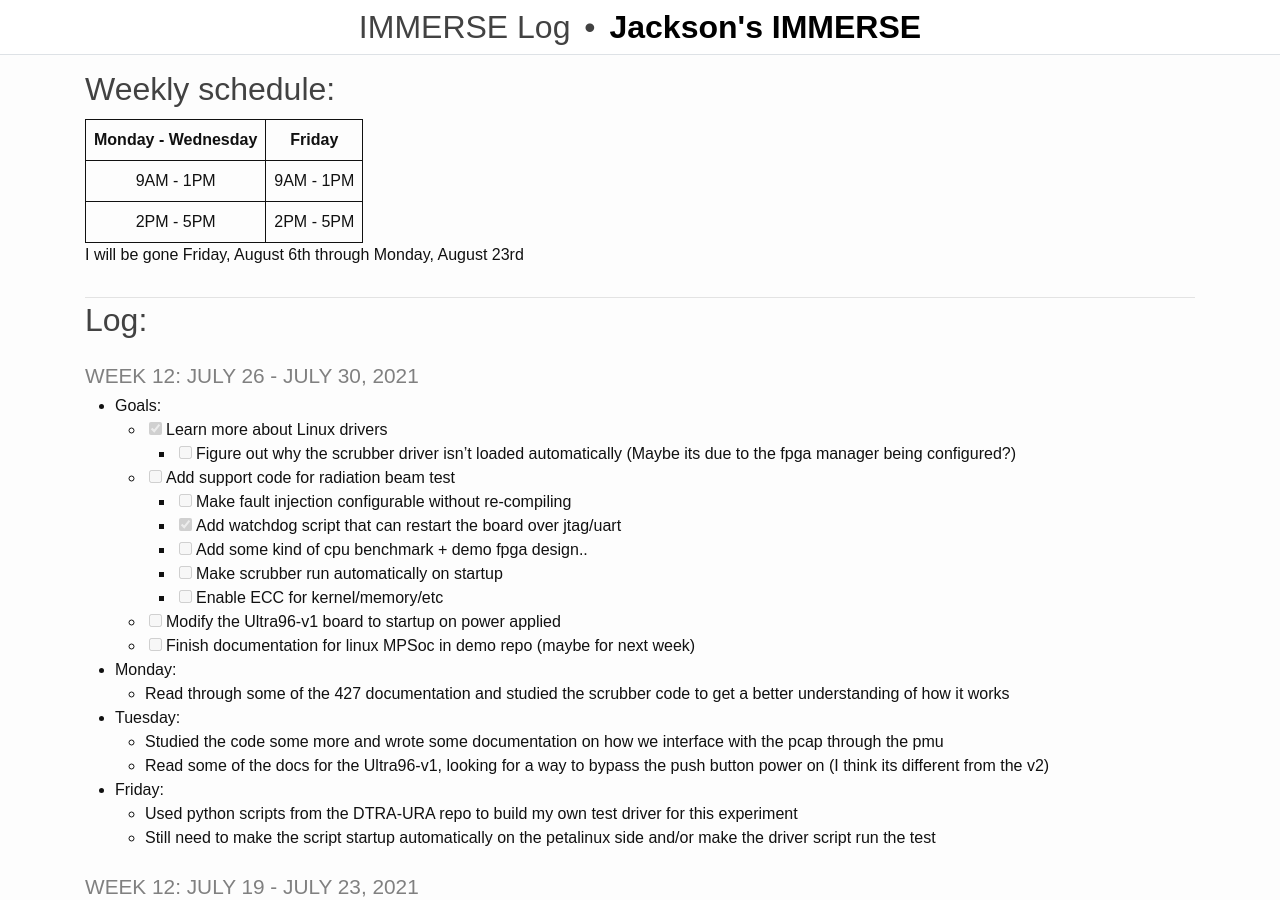
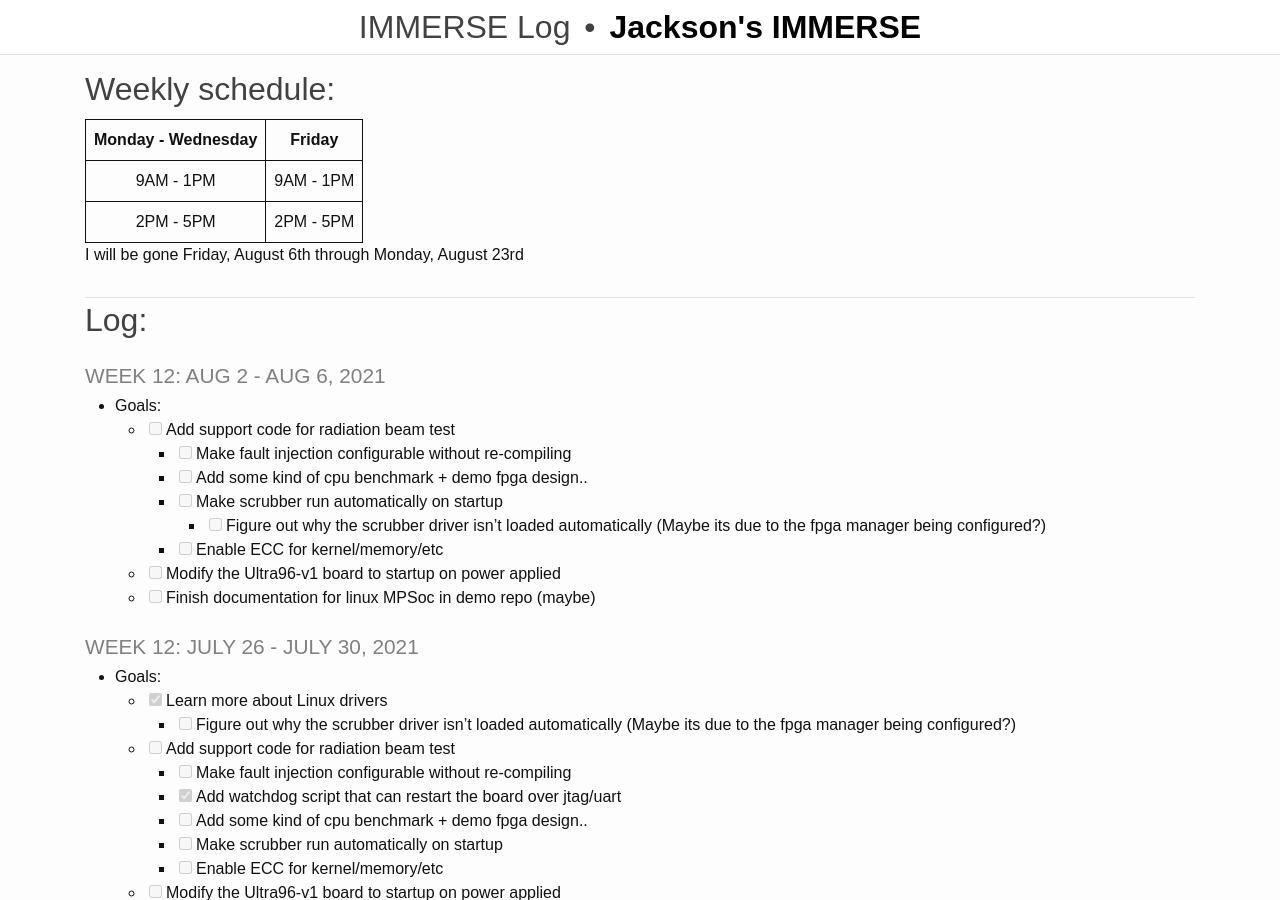
Before and after one commit to rjsmith1999/IMMERSE, a Jekyll site: the page built from _pages/log.md, in a window 1280 px wide and 900 px high. Built offline with Jekyll 4.4.1, drawn with Linux system fonts in a browser that asks for light colours.

Commit message:
Update Log

```diff
--- a/_pages/log.md
+++ b/_pages/log.md
@@ -15,6 +15,18 @@ title: IMMERSE Log
 
 -------------------
 ## Log:
+
+### Week 12: Aug 2 - Aug 6, 2021
+* **Goals**:
+  - [ ] Add support code for radiation beam test
+    - [ ] Make fault injection configurable without re-compiling
+    - [ ] Add some kind of cpu benchmark + demo fpga design..
+    - [ ] Make scrubber run automatically on startup
+      - [ ] Figure out why the scrubber driver isn't loaded automatically (Maybe its due to the fpga manager being configured?)
+    - [ ] Enable ECC for kernel/memory/etc
+  - [ ] Modify the Ultra96-v1 board to startup on power applied
+  - [ ] Finish documentation for linux MPSoc in demo repo (maybe)
+
 
 ### Week 12: July 26 - July 30, 2021
 * **Goals**:
```
